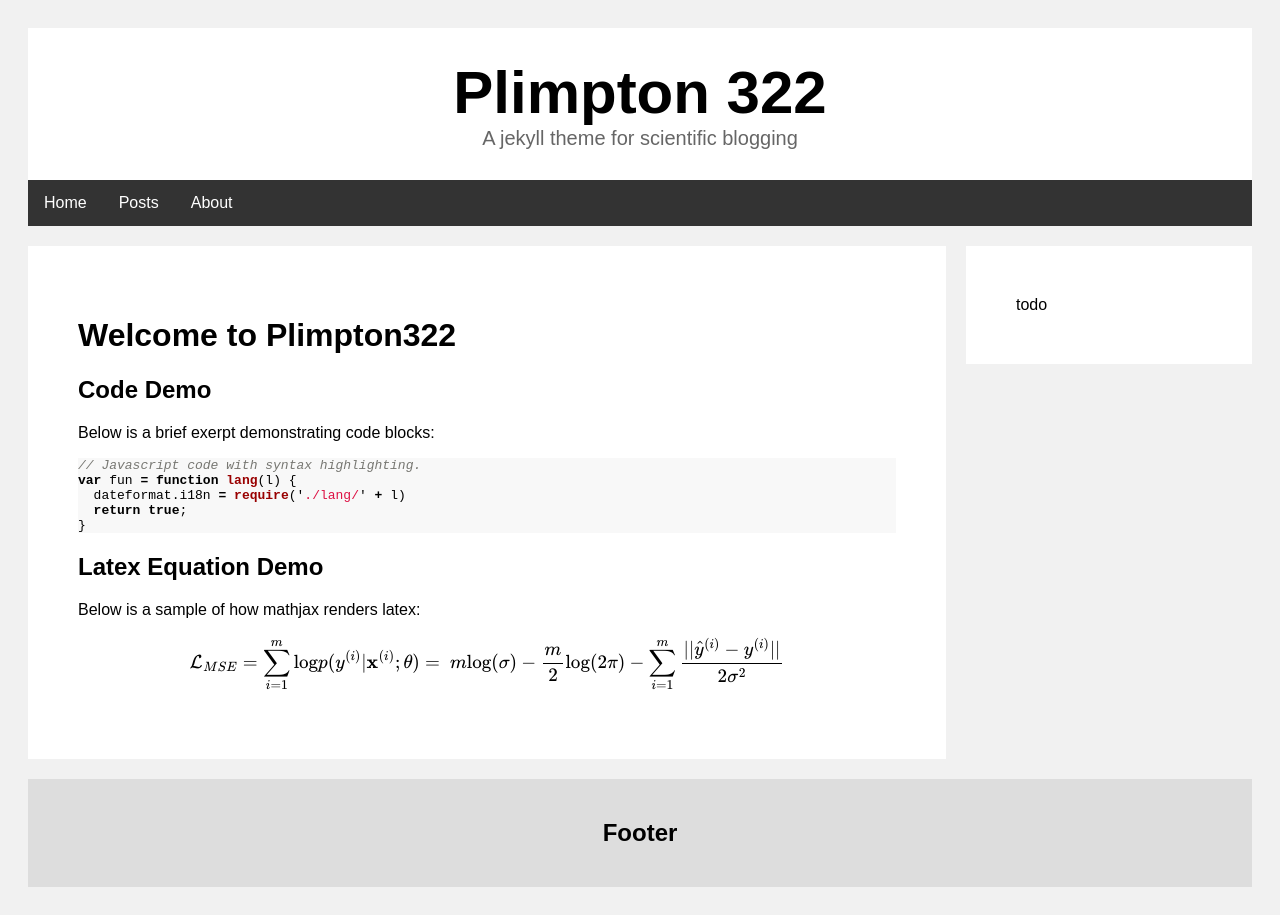
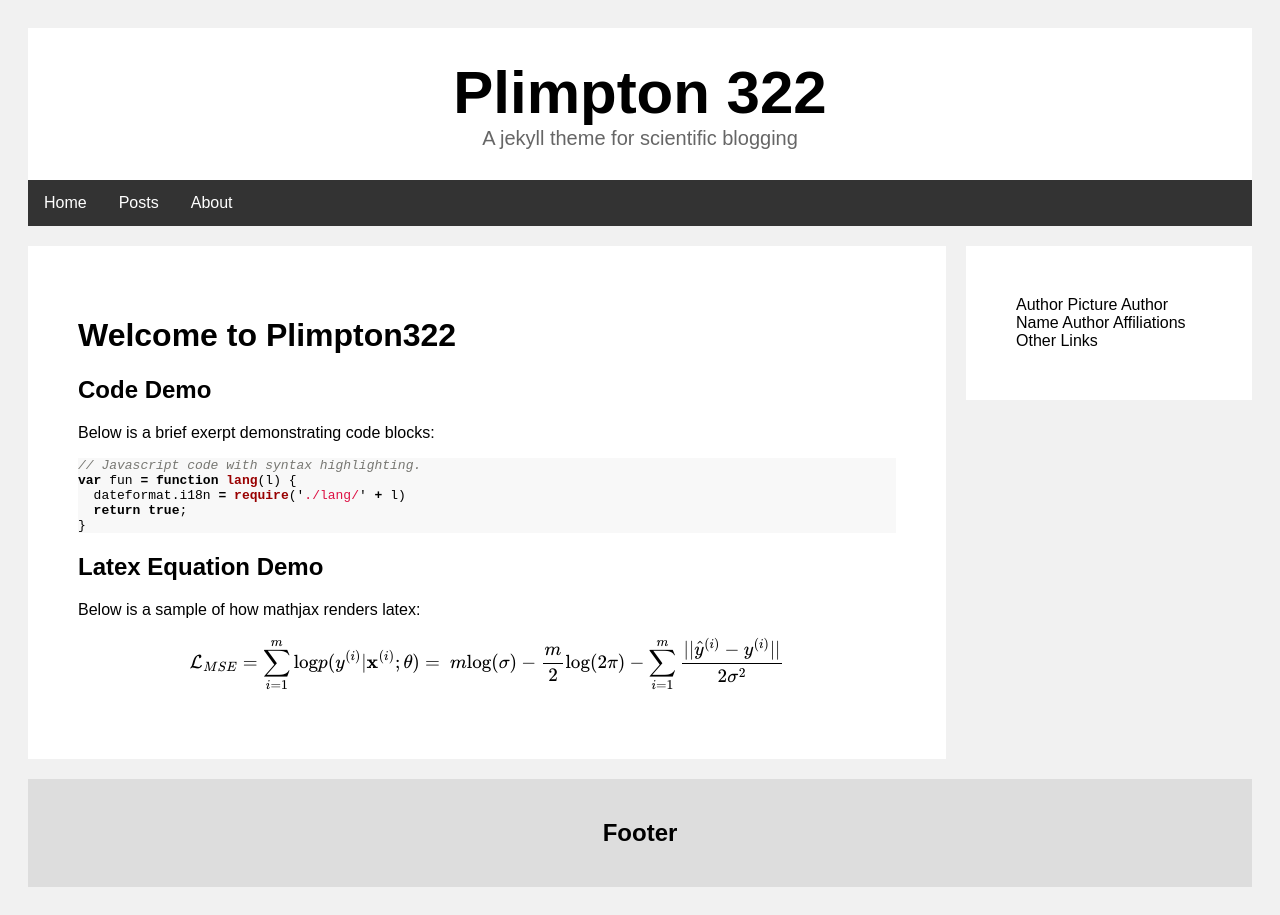
Before and after one commit to adrian-dalessandro/Plimpton322, a Jekyll site: the page built from index.md, in a window 1280 px wide. Built offline with Jekyll 4.4.1, drawn with Linux system fonts in a browser that asks for light colours; formulas are drawn with MathJax 3.

Commit message:
Update authorcards.html

```diff
--- a/_includes/authorcards.html
+++ b/_includes/authorcards.html
@@ -1 +1,4 @@
-todo
+Author Picture
+Author Name
+Author Affiliations
+Other Links
```
